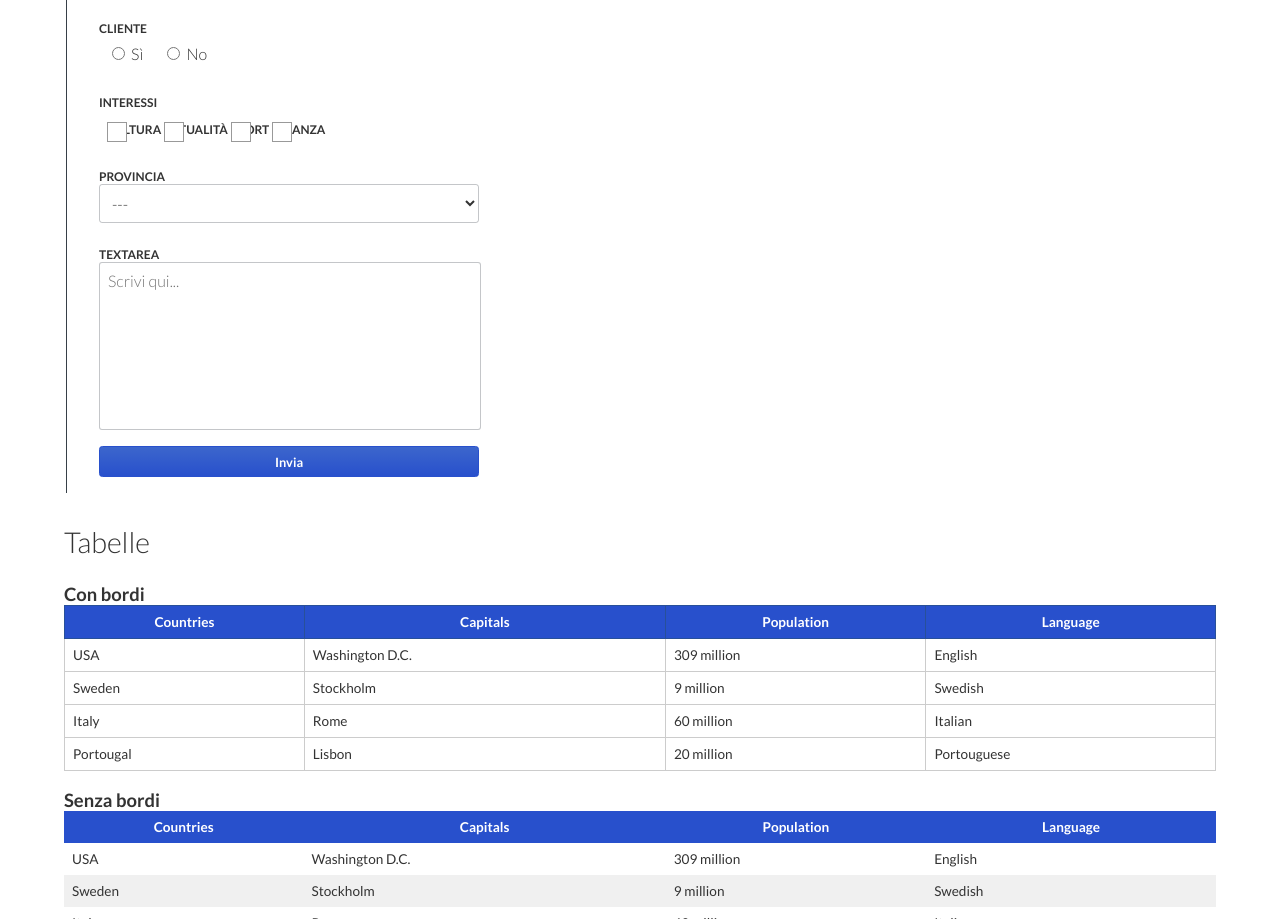
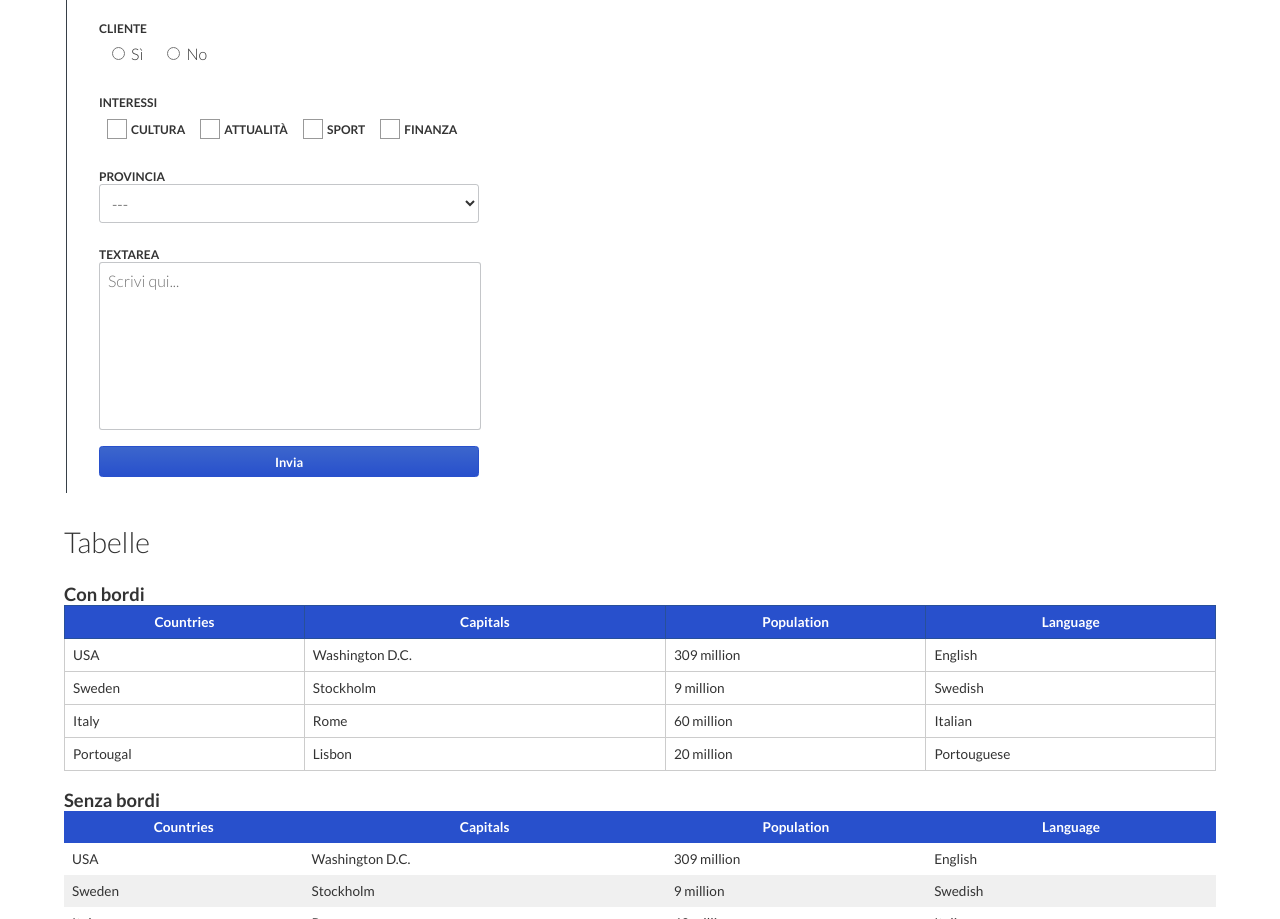
Before and after one commit to Clyco/dcclyco.github.io, a plain HTML site: page index.html in a window 1280 px wide. Shown: the part 1057-1976 px from the top of the page. Drawn offline with nearby package versions, Linux system fonts and the light colour scheme.

Commit message:
Update style.css

```diff
--- a/css/style.css
+++ b/css/style.css
@@ -286,7 +286,7 @@ textarea{
 .checkbox-label, .radio-label {
     display: block;
     position: relative;
-    padding: 3px 12px 0px 14px 24px;
+    padding: 3px 12px 0px 24px;
     cursor: pointer;
     -webkit-user-select: none;
     -moz-user-select: none;
```
